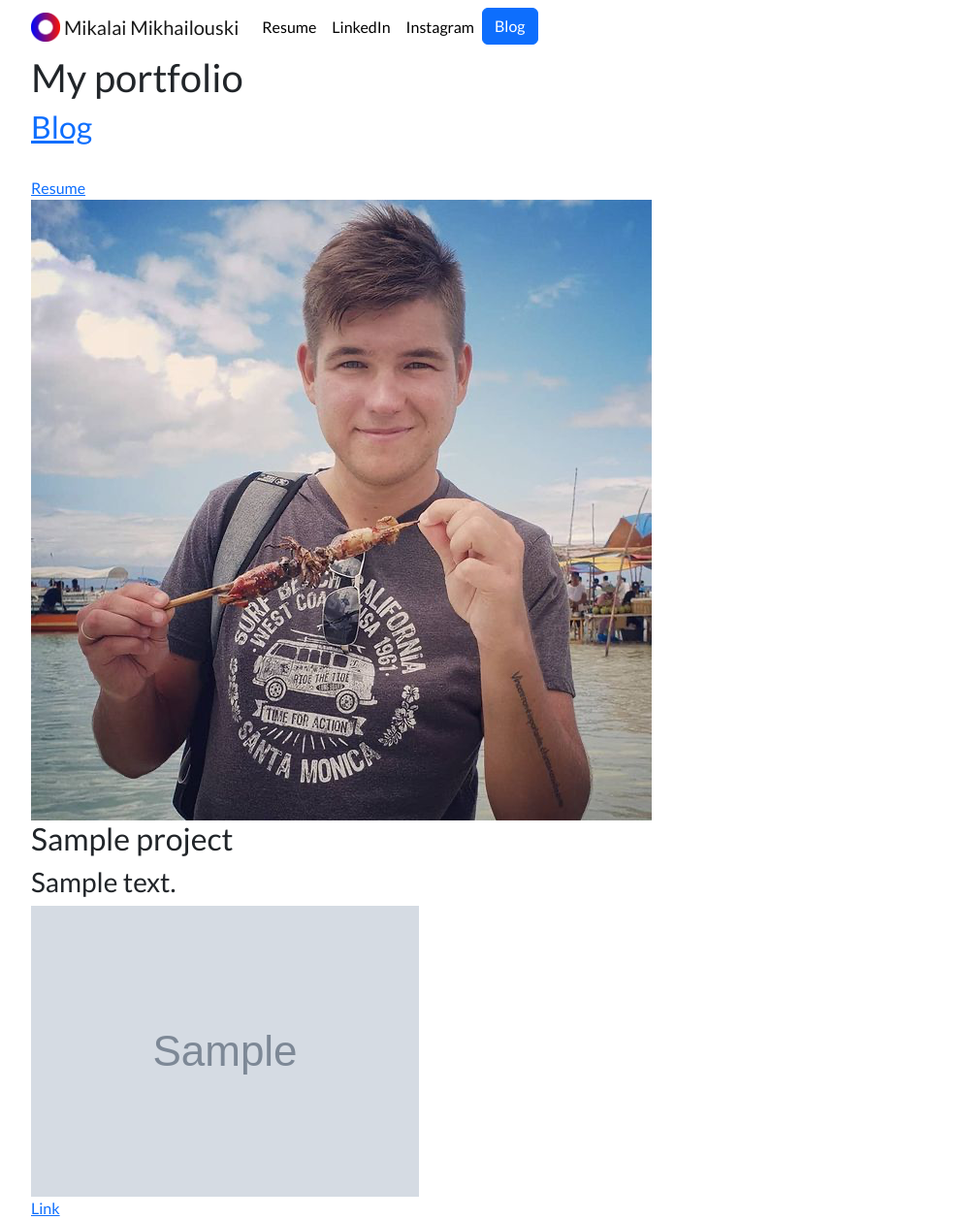
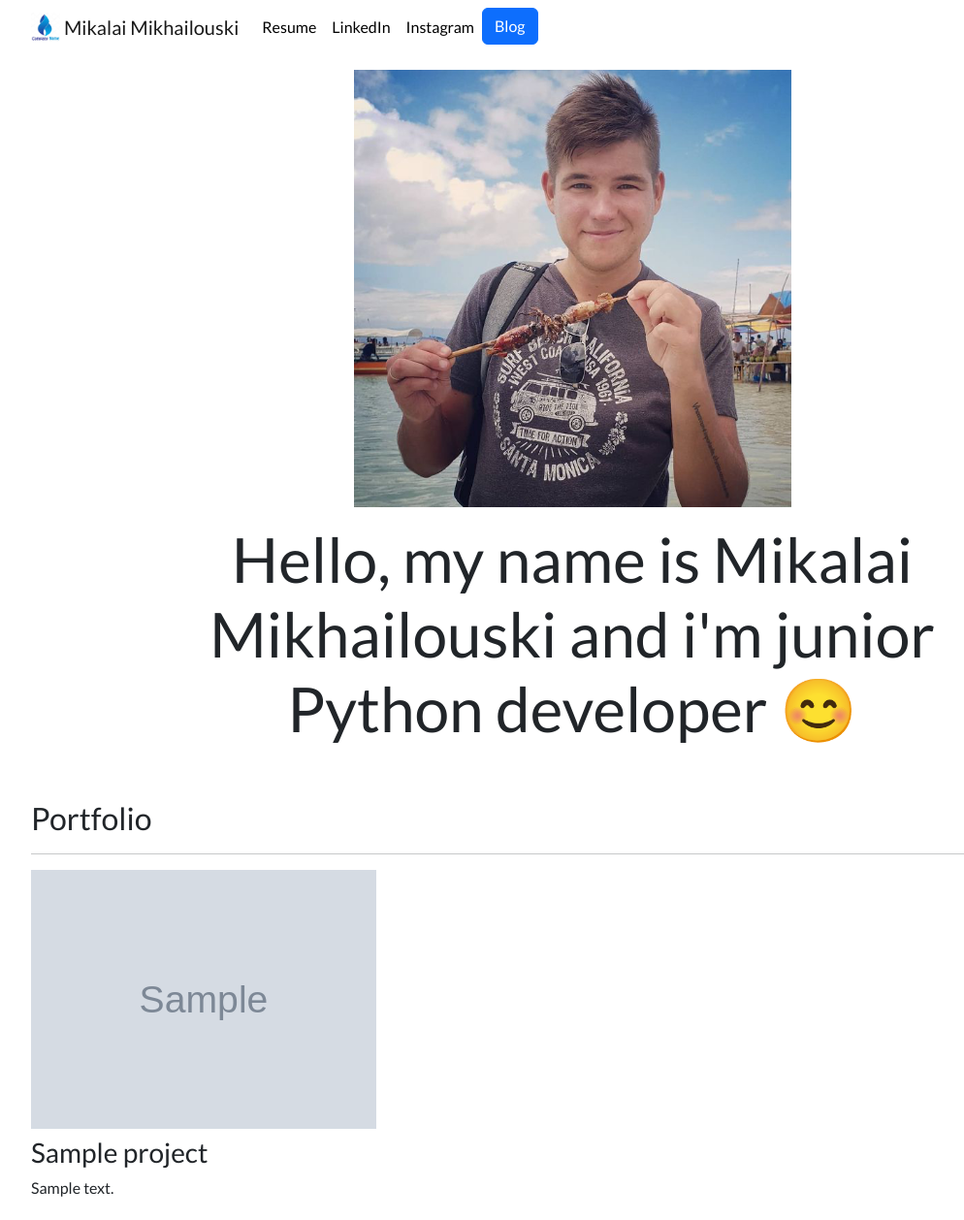
Before and after one commit to jabbermcn/personal_portfolio, a Django app: page / in a window 1280 px wide. Shown: the whole page at 97% size, without its empty margins (50-1044 px from the left). After the commit the page ends 1234 px from the top, so only its background shows below. Run offline with Django 4.2, Linux system fonts and the light colour scheme; tables that the repository leaves empty hold one stand-in row (values such as "Sample post"); grey boxes marked "Sample" are stand-in pictures.

Commit message:
html files done, add some bootstrap, add projects

```diff
--- a/portfolio/templates/portfolio/home.html
+++ b/portfolio/templates/portfolio/home.html
@@ -1,28 +1,42 @@
 {% extends 'portfolio/base.html' %}
-{% block content %}
-
-<h1>My portfolio</h1>
 
 {% load static %}
 
-<h2><a href="{% url 'blog:all_blogs' %}"> Blog </a></h2>
-<br>
+{% block content %}
 
-<a href="{% static 'portfolio/Resume.pdf' %}"> Resume </a>
-<br>
+<div class="row justify-content-center my-3">
+    <div class="col-5">
+        <img src="{% static 'portfolio/photo.jpg' %}" class="img-fluid">
+    </div>
+</div>
 
-<img src="{% static 'portfolio/photo.jpg' %}">
-<br>
+<div class="row justify-content-center mb-3">
+    <div class="col-md-9 text-center">
+        <h1 id="hometext" class="font-weight-bold"> Hello, my name is Mikalai Mikhailouski and i'm junior Python
+            developer 😊 </h1>
+    </div>
+</div>
 
-{% for project in projects %}
+<h2 class="mt-5">Portfolio</h2>
+<hr>
+<div class="row">
 
-<h2>{{ project.title }}</h2>
-<h3>{{ project.description }}</h3>
-<img src="{{ project.image.url }}">
-{% if project.url %}
-<br><a href="{{ project.url }}">Link</a>
-{% endif %}
+    {% for project in projects %}
+    <div class="col-lg-4 col-md-6">
 
-{% endfor %}
+        {% if project.url %}
+        <a href="{{ project.url }}">
+            <img src="{{ project.image.url }}" class="img-fluid mb-2">
+        </a>
+        {% else %}
+
+        <img src="{{ project.image.url }}" class="img-fluid mb-2">
+        {% endif %}
+        <h3>{{ project.title }}</h3>
+        <p>{{ project.description }}</p>
+
+    </div>
+    {% endfor %}
+</div>
 
 {% endblock %}
```
Also changed, not shown: blog/templates/blog/all_blogs.html (+16 -8 lines), blog/templates/blog/detail.html (+7 -4 lines), media/portfolio/images/1646234847_38-kartinkin-net-p-proekt-kartinki-41.jpg (added), media/portfolio/images/1646234847_38-kartinkin-net-p-proekt-kartinki-41_XCxvxqH.jpg (added), media/portfolio/images/1646234847_38-kartinkin-net-p-proekt-kartinki-41_cOlw8ht.jpg (added), media/portfolio/images/1646234847_38-kartinkin-net-p-proekt-kartinki-41_j1nKFSp.jpg (added), media/portfolio/images/1646234847_38-kartinkin-net-p-proekt-kartinki-41_uswdsSE.jpg (added), media/portfolio/images/depositphotos_18433683-stock-photo-hand-drawing-project-flow-chart.jpg (added), media/portfolio/images/depositphotos_18433683-stock-photo-hand-drawing-project-flow-chart_0hGfq22.jpg (added), media/portfolio/images/depositphotos_18433683-stock-photo-hand-drawing-project-flow-chart_K4gpJXZ.jpg (added), media/portfolio/images/depositphotos_18433683-stock-photo-hand-drawing-project-flow-chart_kG2tjPu.jpg (added), media/portfolio/images/depositphotos_18433683-stock-photo-hand-drawing-project-flow-chart_r5fcbvj.jpg (added), media/portfolio/images/istockphoto-1367134732-612x612-2.jpg (added), media/portfolio/images/istockphoto-1367134732-612x612.jpg (added), 2 more files.
